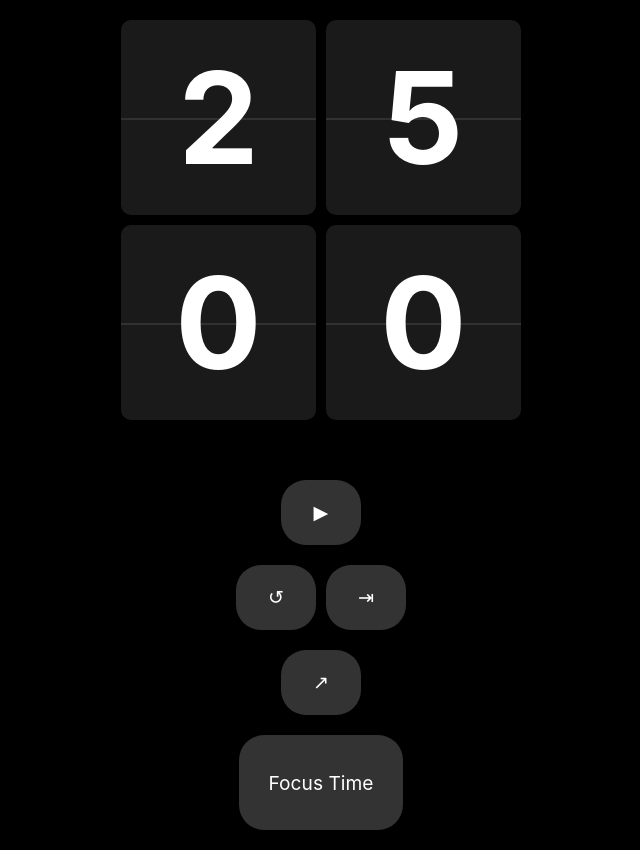
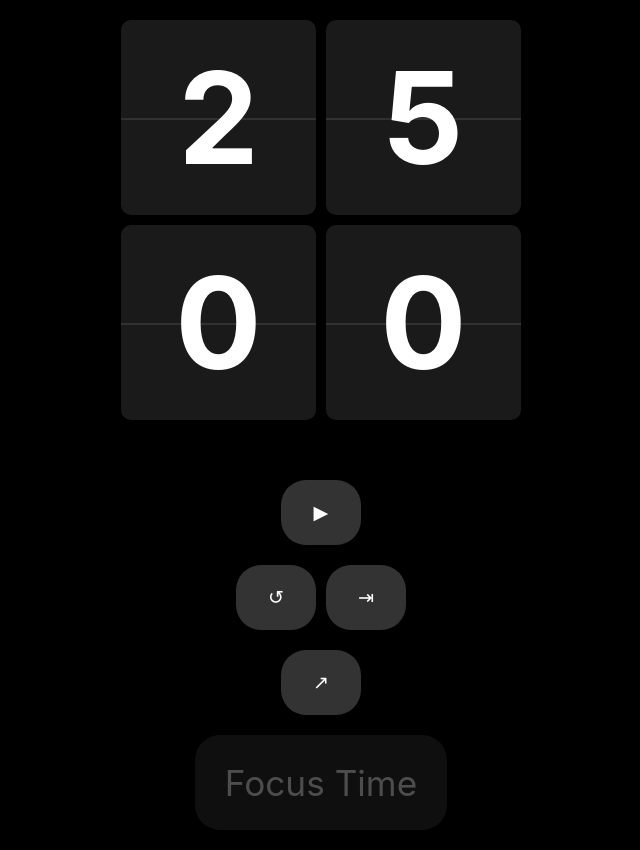
Before and after one commit to acdcjunior/simple-pomodoro, a plain HTML site: page index.html in a window 1280 px wide. Shown: the whole page, without its empty margins (319-959 px from the left). Drawn offline with nearby package versions, Linux system fonts and the light colour scheme.

Commit message:
feat: increase status box font-size and reduce its opacity

```diff
--- a/index.html
+++ b/index.html
@@ -112,12 +112,13 @@
         }
 
         .status-box {
+            opacity: 0.3;
             margin-top: 20px;
             background: #333;
             color: white;
             padding: 15px 30px;
             border-radius: 25px;
-            font-size: 1.2rem;
+            font-size: 2.2rem;
             min-width: 80px;
             min-height: 65px;
             display: flex;
```
